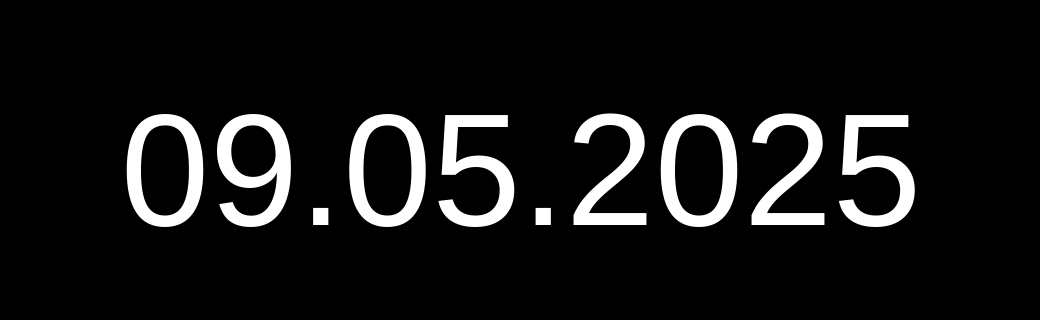
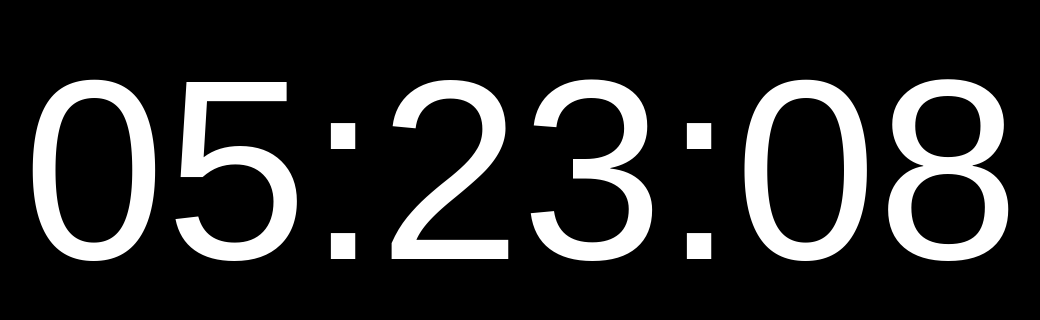
Before and after one commit to nikitaefremov224/ClockMoscow, a plain HTML site: page index.html in a window 1280 px wide. Shown: the part 230-550 px from the top of the page, without its empty margins (119-1159 px from the left). Drawn offline with Linux system fonts and the light colour scheme.

Commit message:
Update index.html

```diff
--- a/index.html
+++ b/index.html
@@ -17,8 +17,8 @@
         text-align: center;
       }
       #clock {
-        font-size: 10vw; /* Размер шрифта на весь экран */
-        white-space: nowrap; /* Не допускаем перенос строк */
+        font-size: 20vw; /* Огромный шрифт для полноэкранного времени */
+        white-space: nowrap;
       }
     </style>
   </head>
@@ -28,18 +28,14 @@
       function updateTime() {
         const now = new Date();
         const options = {
-          timeZone: 'Europe/Moscow', // Устанавливаем московское время
-          hour12: false, // 24-часовой формат
+          timeZone: 'Europe/Moscow',
+          hour: '2-digit',
+          minute: '2-digit',
+          second: '2-digit',
+          hour12: false
         };
         const time = new Intl.DateTimeFormat('ru-RU', options).format(now);
         document.getElementById('clock').textContent = time;
-
-        // Изменение размера шрифта в зависимости от размеров экрана
-        const clockElement = document.getElementById('clock');
-        const width = window.innerWidth;
-        const height = window.innerHeight;
-        const fontSize = Math.min(width, height) / 5; // Шрифт будет 1/5 от меньшей стороны экрана
-        clockElement.style.fontSize = `${fontSize}px`;
       }
 
       setInterval(updateTime, 1000);
```
